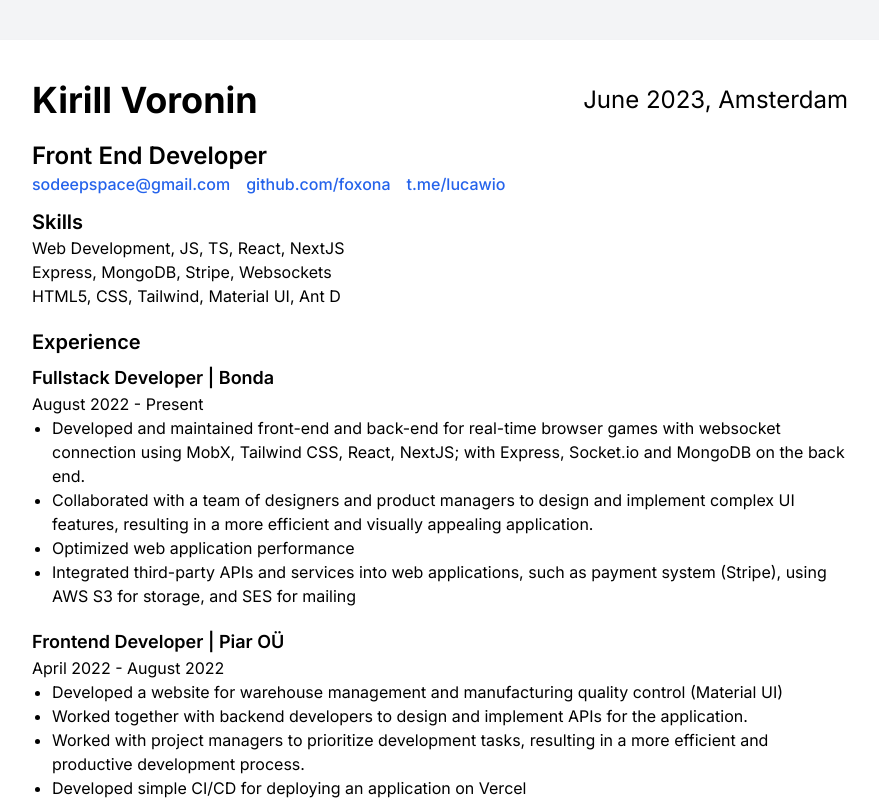
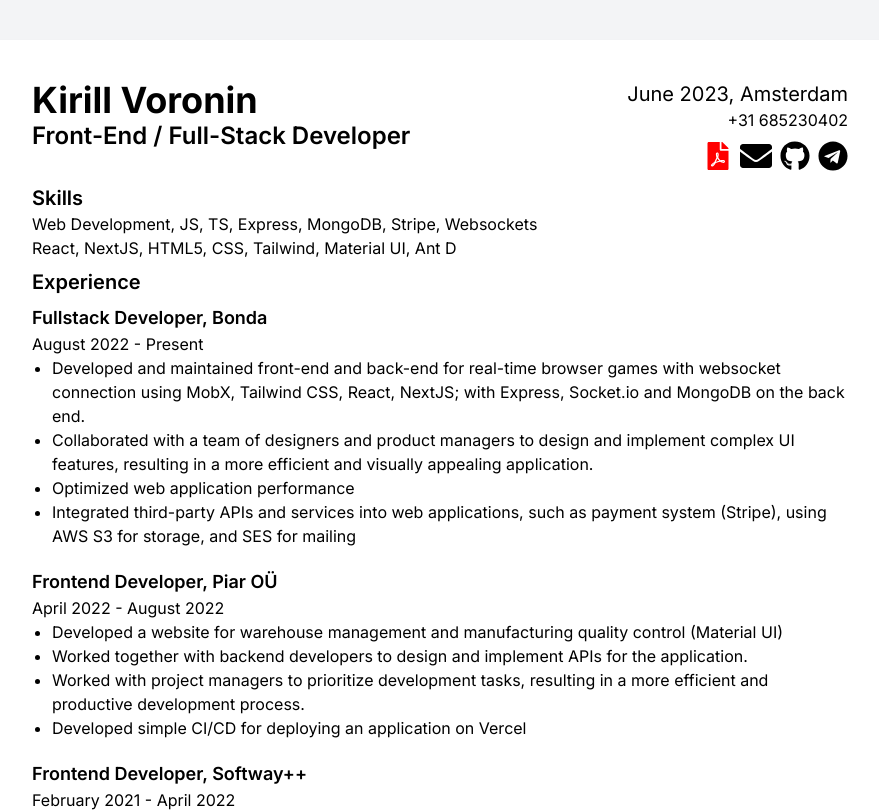
Before and after one commit to Foxona/foxona_cv, a Next.js app: page / in a window 1280 px wide. Shown: the top 812 px of the page, without its empty margins (200-1079 px from the left). Built offline with nearby package versions, Linux system fonts and the light colour scheme.

Commit message:
redesigned page, prettier configs, react-icons instead of links, app title changed,

```diff
--- a/package.json
+++ b/package.json
@@ -19,6 +19,7 @@
     "postcss": "8.4.24",
     "react": "18.2.0",
     "react-dom": "18.2.0",
+    "react-icons": "^4.10.1",
     "tailwindcss": "3.3.2",
     "typescript": "5.1.3"
   },
--- a/src/app/layout.tsx
+++ b/src/app/layout.tsx
@@ -1,21 +1,17 @@
-import './globals.css'
-import { Inter } from 'next/font/google'
+import "./globals.css";
+import { Inter } from "next/font/google";
 
-const inter = Inter({ subsets: ['latin'] })
+const inter = Inter({ subsets: ["latin"] });
 
 export const metadata = {
-  title: 'Create Next App',
-  description: 'Generated by create next app',
-}
+  title: "Kirill Voronin CV",
+  description: "Kirill Voronin CV",
+};
 
-export default function RootLayout({
-  children,
-}: {
-  children: React.ReactNode
-}) {
+export default function RootLayout({ children }: { children: React.ReactNode }) {
   return (
     <html lang="en">
       <body className={inter.className}>{children}</body>
     </html>
-  )
+  );
 }
--- a/src/app/page.tsx
+++ b/src/app/page.tsx
@@ -1,11 +1,12 @@
+"use client";
 import Image from "next/image";
 import Head from "next/head";
+import { FaTelegram, FaGithub, FaEnvelope, FaFilePdf } from "react-icons/fa";
 
 const ExperienceSection = () => {
-
   const myExperiences = [
     {
-      title: "Fullstack Developer | Bonda",
+      title: "Fullstack Developer, Bonda",
       date: "August 2022 - Present",
       description: [
         "Developed and maintained front-end and back-end for real-time browser games with websocket connection using MobX, Tailwind CSS, React, NextJS; with Express, Socket.io and MongoDB on the back end.",
@@ -15,7 +16,7 @@
       ],
     },
     {
-      title: "Frontend Developer | Piar OÜ",
+      title: "Frontend Developer, Piar OÜ",
       date: "April 2022 - August 2022",
       description: [
         "Developed a website for warehouse management and manufacturing quality control (Material UI)",
@@ -25,7 +26,7 @@
       ],
     },
     {
-      title: "Frontend Developer | Softway++",
+      title: "Frontend Developer, Softway++",
       date: "February 2021 - April 2022",
       description: [
         "Created the frontend portal for teachers, allowing them to create courses with articles, videos, quiz tests, and homework files.",
@@ -50,38 +51,75 @@
   ));
 };
 
+const styles = {
+  link: "font-medium text-blue-600 dark:text-blue-500 hover:underline",
+};
+
+const handlePrint = () => {
+  window.print();
+};
+
+const links = [
+  {
+    name: "pdf",
+    icon: <FaFilePdf color="red" className="hover:cursor-pointer" size={28} onClick={handlePrint} />,
+  },
+  {
+    name: "email",
+    link: "mailto:sodeepspace@gmail.com",
+    icon: <FaEnvelope size={32} />,
+  },
+  {
+    name: "github",
+    link: "https://github.com/foxona",
+    icon: <FaGithub size={30} />,
+  },
+  {
+    name: "telegram",
+    link: "https://t.me/lucawio",
+    icon: <FaTelegram size={30} />,
+  },
+];
+
+const currentDate = new Date();
+const currentMonth = currentDate.getMonth();
+const currentYear = currentDate.getFullYear();
+
 export default function Home() {
-  const currentDate = new Date();
-  const currentMonth = currentDate.getMonth();
-  const currentYear = currentDate.getFullYear();
-
   console.log(currentMonth, currentYear);
 
   return (
-    <div className="bg-gray-100 px-5 py-10 text-black">
+    <div className="bg-gray-100 px-5 py-10 text-black print:m-0 print:bg-inherit print:px-0 print:py-0">
       <Head>
         <title>Kirill Voronin</title>
       </Head>
-      <div className="mx-auto max-w-4xl rounded-md bg-white p-10 shadow-md">
+      <div className="mx-auto max-w-4xl rounded-md bg-white p-10 shadow-md print:p-0 print:shadow-none">
+        <div className="flex justify-between">
+          <div className="flex flex-col">
+            <h1 className="text-4xl font-bold">Kirill Voronin</h1>
+            <h2 className="text-2xl font-semibold">Front-End / Full-Stack Developer</h2>
+          </div>
 
-        <div className="flex justify-between items-center">
-          <h1 className="mb-5 text-4xl font-bold">Kirill Voronin</h1>
-          <h1 className="mb-5 text-2xl">June 2023, Amsterdam</h1>
+          <div className="mt-auto flex flex-col items-end">
+            <h1 className="text-xl">June 2023, Amsterdam</h1>
+            <a className="" href="tel:+31685230402">
+              +31 685230402
+            </a>
+            <div className="flex items-center gap-2 mt-2">
+              {links.map((link) => (
+                <a key={link.name} href={link.link} target="_blank">
+                  {link.icon}
+                </a>
+              ))}
+            </div>
+          </div>
         </div>
 
-        <h2 className="text-2xl font-semibold">Front End Developer</h2>
-        <div className="flex items-center gap-4">
-          {/* <a href="tel:+31685230402">+31 685230402</a> */}
-          <a className="font-medium text-blue-600 dark:text-blue-500 hover:underline" href="mailto:sodeepspace@gmail.com">sodeepspace@gmail.com</a>
-          <a className="font-medium text-blue-600 dark:text-blue-500 hover:underline" href="https://github.com/foxona">github.com/foxona</a>
-          <a className="font-medium text-blue-600 dark:text-blue-500 hover:underline" href="https://t.me/lucawio">t.me/lucawio</a>
-        </div>
-        <h3 className="text-xl font-semibold mt-3">Skills</h3>
+        <h3 className="mt-3 text-xl font-semibold">Skills</h3>
 
         <div>
-          <p>Web Development, JS, TS, React, NextJS</p>
-          <p>Express, MongoDB, Stripe, Websockets</p>
-          <p className="mb-5">HTML5, CSS, Tailwind, Material UI, Ant D</p>
+          <p>Web Development, JS, TS, Express, MongoDB, Stripe, Websockets</p>
+          <p className="mb-2">React, NextJS, HTML5, CSS, Tailwind, Material UI, Ant D</p>
         </div>
 
         <h3 className="mb-2 text-xl font-semibold">Experience</h3>
```
Also changed, not shown: src/app/globals.css (+1 -6 lines), 2 other files (tests, documents, lock files or other folders).
